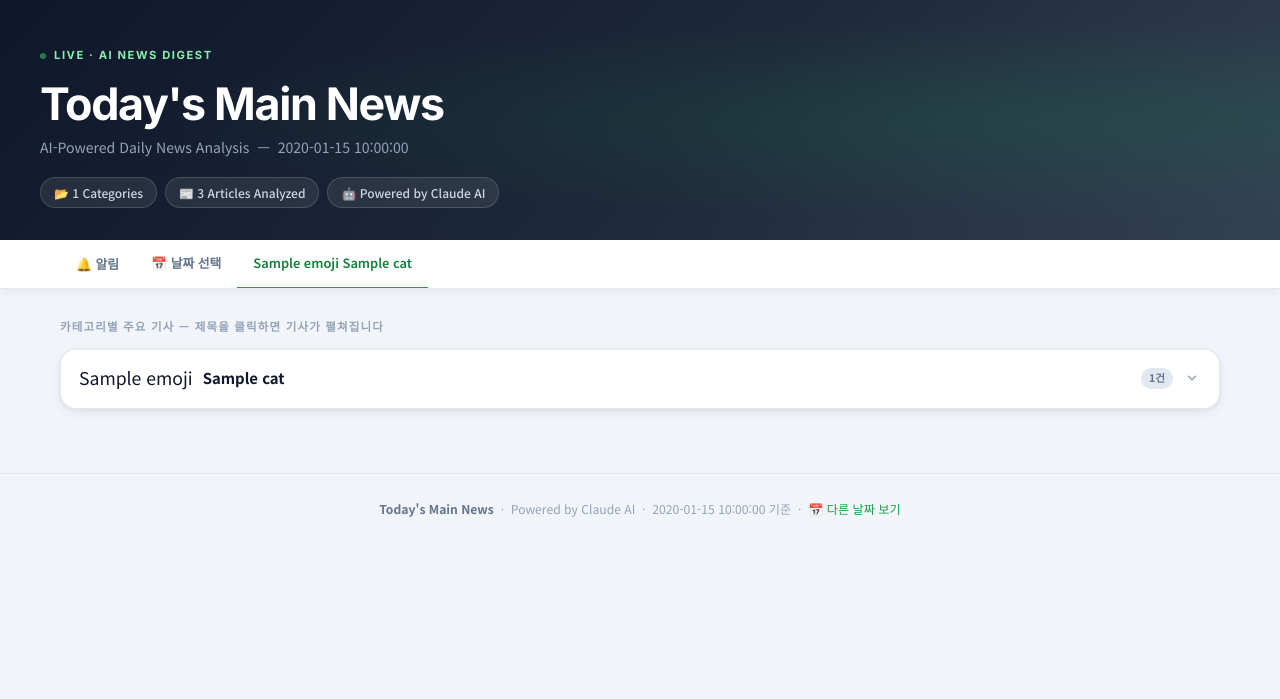
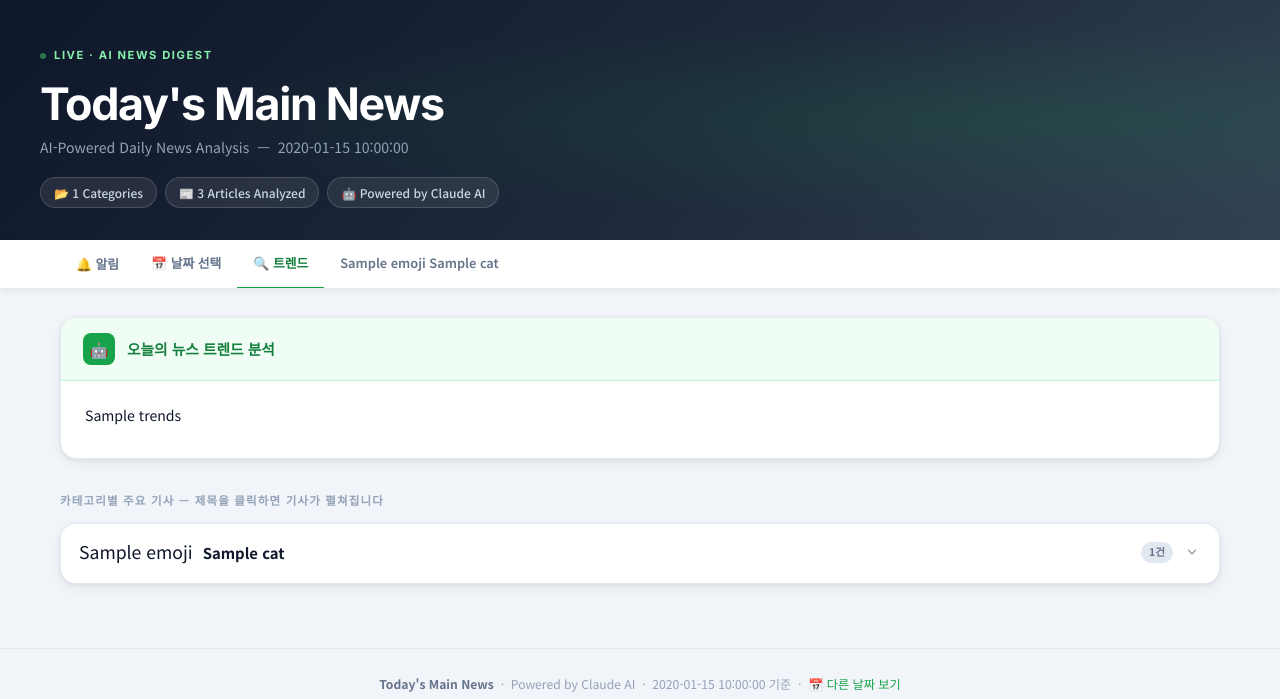
Before and after one commit to suhun1105-cmd/Today-s-Main-News, a Flask app: template templates/report.html in a window 1280 px wide. Shown: the top 699 px of the page. Run offline with Flask 3, Linux system fonts and the light colour scheme; the template is opened without the code that fills it: most values are stand-ins (such as "Sample title", 1, 10 or a date in 2020).

Commit message:
fix: hide primary issue section in trend analysis

```diff
--- a/app.py
+++ b/app.py
@@ -253,6 +253,12 @@ def _github_report_html(date_key: str) -> str | None:
 def _prepare_report_html(html: str) -> str:
     html = html.replace(' onclick="toggleNotif()"', "")
     html = html.replace(" onclick='toggleNotif()'", "")
+    html = re.sub(
+        r"##\s*1\.\s*오늘의 주요\s*(이슈|뉴스)[\s\S]*?(?=##\s*2\.\s*카테고리별 핵심 키워드)",
+        "",
+        html,
+    )
+    html = re.sub(r"##\s*2\.\s*카테고리별 핵심 키워드", "## 카테고리별 핵심 키워드", html)
 
     if "data-notification-status" not in html and "</nav>" in html:
         html = html.replace(
--- a/templates/report.html
+++ b/templates/report.html
@@ -437,6 +437,7 @@
   <div class="tab-list">
     <button class="notif-btn" id="notifBtn" data-notification-button>🔔 알림</button>
     <a class="tab-item" href="/">📅 날짜 선택</a>
+    <a class="tab-item" href="#trend">🔍 트렌드</a>
     {% for cat in categories %}
     <a class="tab-item" href="#cat-{{ cat.id }}">{{ cat.emoji }} {{ cat.name }}</a>
     {% endfor %}
@@ -445,6 +446,17 @@
 </nav>
 
 <main>
+
+  <!-- 트렌드 분석 -->
+  <div class="trend-card" id="trend">
+    <div class="trend-header">
+      <div class="trend-icon">🤖</div>
+      <h2>오늘의 뉴스 트렌드 분석</h2>
+    </div>
+    <div class="trend-body">
+      <div class="trend-content" id="trend-content">{{ trends }}</div>
+    </div>
+  </div>
 
   <!-- 카테고리 그리드 -->
   <div class="section-label">카테고리별 주요 기사 — 제목을 클릭하면 기사가 펼쳐집니다</div>
@@ -583,6 +595,16 @@
     return text;
   }
 
+  function removePrimaryIssueSection(raw) {
+    return raw
+      .replace(/##\s*1\.\s*오늘의 주요\s*(이슈|뉴스)[\s\S]*?(?=##\s*2\.\s*카테고리별 핵심 키워드)/, '')
+      .replace(/##\s*2\.\s*카테고리별 핵심 키워드/g, '## 카테고리별 핵심 키워드')
+      .trim();
+  }
+
+  const tc = document.getElementById('trend-content');
+  if (tc) tc.innerHTML = renderMarkdown(removePrimaryIssueSection(tc.textContent));
+
   /* ── 탭 활성화 (스크롤 위치 기반) ── */
   const tabs = document.querySelectorAll('.tab-item');
   const ioOpts = { threshold: 0.2, rootMargin: '-60px 0px 0px 0px' };
@@ -601,7 +623,7 @@
   }, ioOpts);
 
   document.querySelectorAll('[id]').forEach(el => {
-    if (el.id.startsWith('cat-')) io.observe(el);
+    if (el.id === 'trend' || el.id.startsWith('cat-')) io.observe(el);
   });
 </script>
 <script src="/static/notifications.js"></script>
```
Also changed, not shown: analyzers/claude_analyzer.py (+6 -12 lines).
